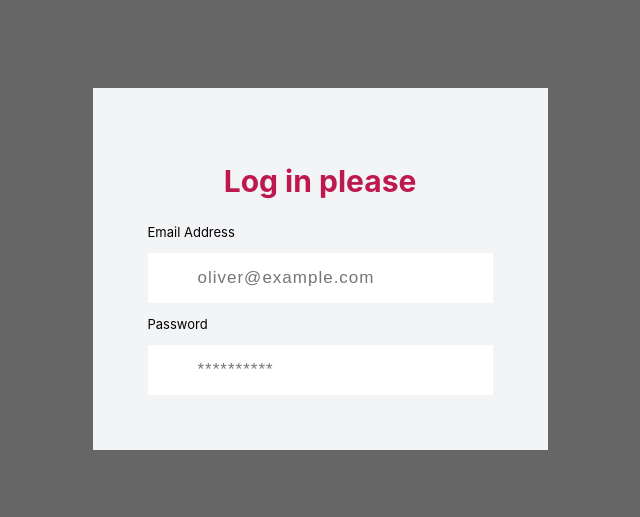
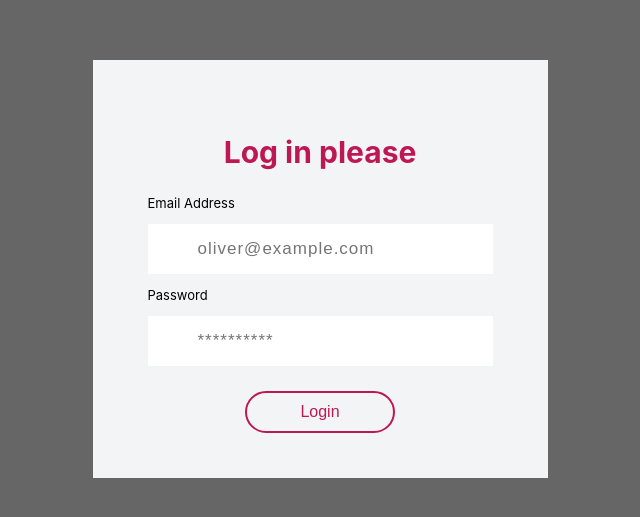
Before and after one commit to mvergarab/advise-app, a React (Create React App) app in the folder client/: page / in a window 1280 px wide. Shown: the part 131-648 px from the top of the page, without its empty margins (320-960 px from the left). Built offline with nearby package versions, Linux system fonts and the light colour scheme.

Commit message:
styling finished for the login box

```diff
--- a/client/src/components/FormLib.js
+++ b/client/src/components/FormLib.js
@@ -1,7 +1,9 @@
 import { useField } from 'formik';
 import {
   StyledTextInput,
-  StyledLabel
+  StyledLabel,
+  DoubleButton,
+  StyledFormButton
 } from "./../components/Styles";
 
 export const TextInput = ({...props}) => {
--- a/client/src/pages/Login.js
+++ b/client/src/pages/Login.js
@@ -1,7 +1,7 @@
 import {
   StyledTextInput, StyledFormArea,
   StyledFormButton, StyledLabel,
-  StyledTitle, colors
+  StyledTitle, colors, DoubleButton
 } from './../components/Styles';
 
 import { Formik, Form } from 'formik';
@@ -30,6 +30,9 @@ const Login = () => {
                   label = "Password"
                   placeholder = "**********"
                 />
+                <DoubleButton>
+                  <StyledFormButton type = "submit"> Login</StyledFormButton>
+                </DoubleButton>
             </Form>
           )}
         </Formik>
```
